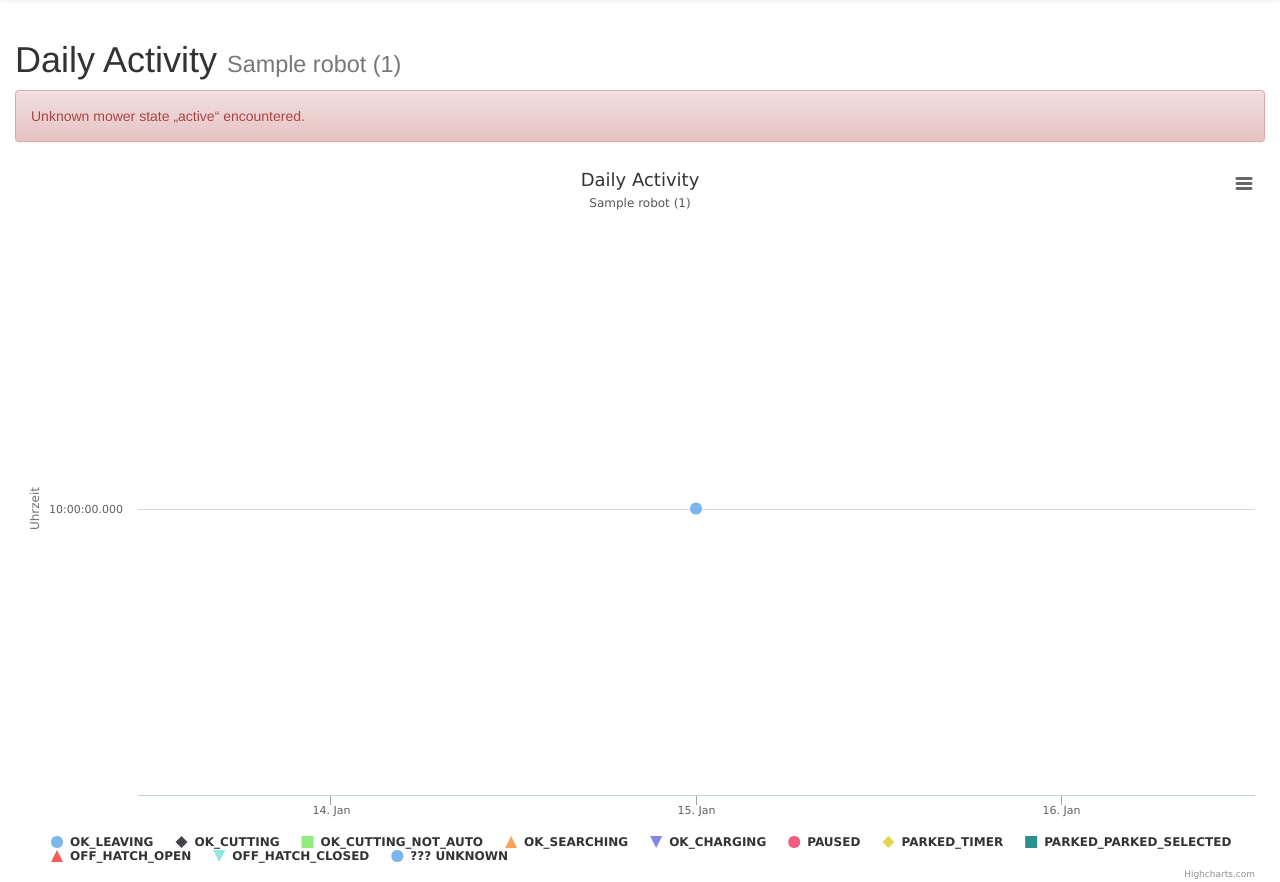
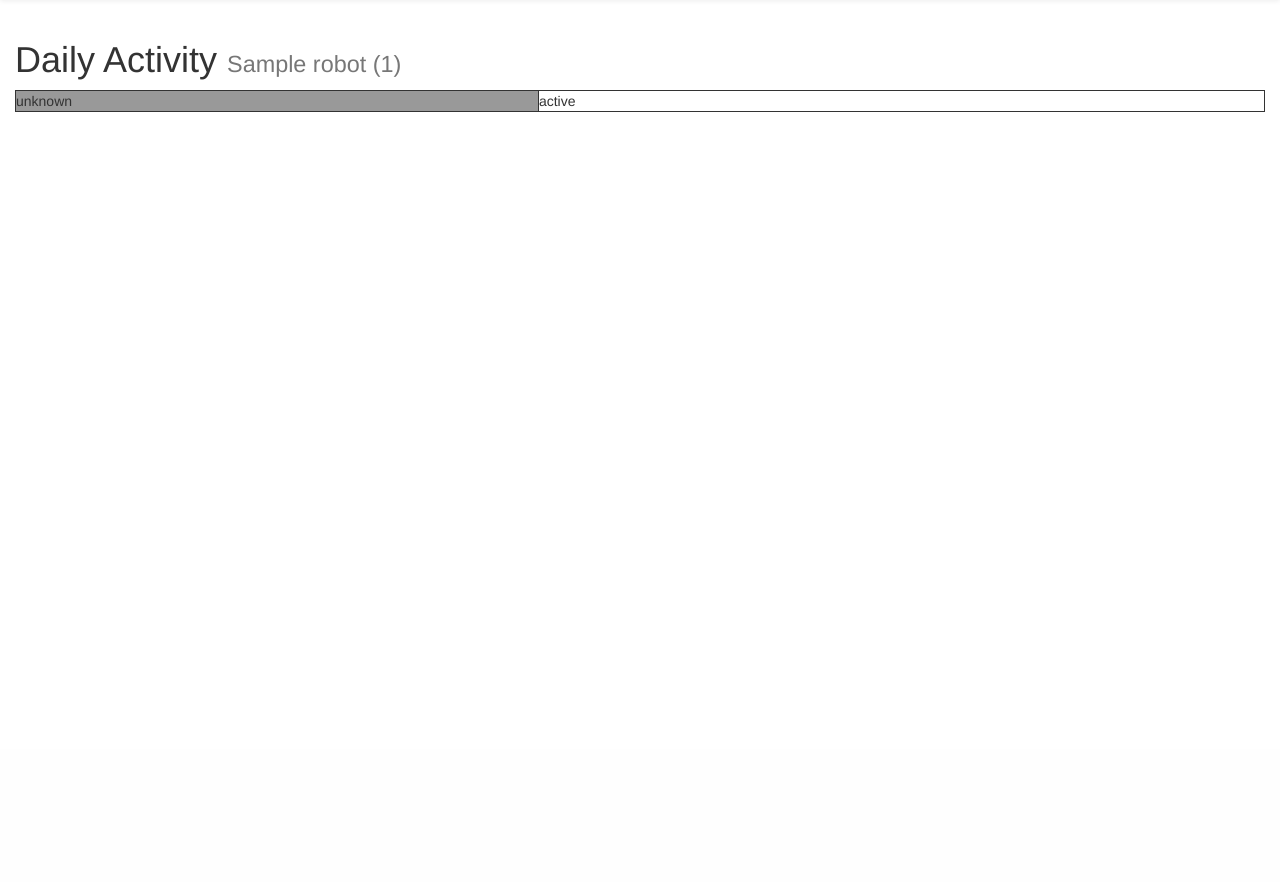
Before and after one commit to carstenfuchs/Roamer, a Django app: page /robot/1/daily/ in a window 1280 px wide. Shown: the part 51-933 px from the top of the page. After the commit the page ends 163 px from the top, so only its background shows below. Run offline with Django 3.2, Linux system fonts and the light colour scheme; a user stored in the database is signed in; tables that the repository leaves empty hold one stand-in row (values such as "Sample post"); some libraries are stand-ins or nearby versions.

Commit message:
rewrite the daily activity view

```diff
--- a/HusqAM/templates/HusqAM/ShowTimelineDaily.html
+++ b/HusqAM/templates/HusqAM/ShowTimelineDaily.html
@@ -3,109 +3,68 @@
 
 {% block title %}Daily activity for {{ robot }}{% endblock %}
 
-{% block extrascript %}
-    <script src="{% static 'common/Highcharts/js/highcharts.js' %}"></script>
-<!--<script src="{% static 'common/Highcharts/js/themes/grid.js' %}"></script> -->
-    <script src="{% static 'common/Highcharts/js/modules/exporting.js' %}"></script>
+{% block extrastyle %}
+    <style>
+        table.ActivitySequence {
+            margin-bottom: 12px;
+        }
 
-    <script>
-        var chart;
+        table.ActivitySequence tr td {
+            overflow: hidden;
+            white-space: nowrap;
+            border: 1px solid #333;
+            min-height: 8px;
+        }
 
-        $(document).ready(function() {
-            Highcharts.setOptions({
-                lang: {
-                    decimalPoint: ',',
-                    thousandsSep: '.',
-                    downloadJPEG: 'als JPEG Bild herunterladen',
-                    downloadPDF: 'als PDF Dokument herunterladen',
-                    downloadPNG: 'als PNG Bild herunterladen',
-                    downloadSVG: 'als SVG Vektorgrafik herunterladen',
-                    exportButtonTitle: 'Diagramm als Raster- oder Vektorgrafik herunterladen',
-                    printButtonTitle: 'Diagramm ausdrucken',
-                    months: ['Januar', 'Februar', 'März', 'April', 'Mai', 'Juni',
-                             'Juli', 'August', 'September', 'Oktober', 'November', 'Dezember'],
-                    resetZoom: 'Zoom zurücksetzen',
-                    resetZoomTitle: 'Zoom auf 1:1 Originalansicht zurücksetzen',
-                    shortMonths: ['Jan', 'Feb', 'Mär', 'Apr', 'Mai', 'Jun', 'Jul', 'Aug', 'Sep', 'Okt', 'Nov', 'Dez'],
-                    weekdays: ['Sonntag', 'Montag', 'Dienstag', 'Mittwoch', 'Donnerstag', 'Freitag', 'Samstag']
+        table.ActivitySequence tr td.unknown {
+            background-color: #999;
         }
-            });
 
-            chart = new Highcharts.Chart({
-                chart: {
-                    ignoreHiddenSeries: false,      // Nicht den sichtbaren (Y-Achsen-)Ausschnitt anpassen, wenn eine Serie ausgeblendet wird.
-                    renderTo: 'GraphContainer',
-                    type: 'scatter',
-                    zoomType: 'x',
-                    resetZoomButton: {
-                        relativeTo: 'chart',
-                        position: { x: -120, y: 10 }
+        table.ActivitySequence tr td.OK_LEAVING {
+            background-color: #80ffff;
         }
-                },
-                exporting: {
-                    filename: 'Daily_Activity',
-                    width: 1600
-                },
-                title: {
-                    text: 'Daily Activity'
-                },
-                subtitle: {
-                    text: '{{ robot }}'
-                },
-                xAxis: {
-                    type: 'datetime',
-                    title: {
-                        // text: 'Datum'
-                    },
-                    minRange:      3 * 24 * 3600 * 1000,      // Kann nicht weiter reinzoomen als "3 Tage".
-                    minTickInterval:   24 * 3600 * 1000,      // Beim Reinzoomen keine Ticks für Stunden anzeigen.
-                    tickColor: '#A0A0A0',
-                    showLastLabel: true,
 
-                    minorTickInterval: 24 * 3600 * 1000,      // Die "kleinen" Ticks für jeden Tag anzeigen.
-                    minorTickColor: '#C0D0E0',
-                    minorTickWidth: 1,
-                    minorTickLength: 3,
-                    minorGridLineWidth: 0
-                },
-                yAxis: {
-                    type: 'datetime',
-                    title: {
-                        text: 'Uhrzeit'
-                    },
-                    tickPixelInterval: 50
-                },
-                tooltip: {
-                    crosshairs: true,
-                    useHTML: true,
-                    formatter: function() {
-                        // if (!this.point.name)   // Kein Tooltip für Öffnungs- und Schließungszeiten anzeigen.
-                        //     return false;
+        table.ActivitySequence tr td.OK_CUTTING {
+            background-color: #80ff80;
+        }
 
-                        return this.series.name + ': ' + Highcharts.dateFormat('%H:%M', this.y)
-                        //return '<a href="{# url 'lori:erfasse-abt' Abt|classname|lower Abt.id #}?Datum=' + Highcharts.dateFormat('%Y-%m-%d', this.x) + '">' +
-                        //    Highcharts.dateFormat('%A, %Y-%m-%d', this.x + this.y) + '</a><br>' +
-                        //    '<span style="color: ' + this.series.color + '; font-weight: bold;">' + this.series.name + ':</span>' +
-                        //        ' <b>' + Highcharts.dateFormat('%H:%M', this.y) + '</b><br>' +
-                        //    (this.point.name ? this.point.name : '');
+        table.ActivitySequence tr td.OK_CUTTING_NOT_AUTO {
+            background-color: #40cc40;
         }
-                },
-                legend: {
-                    // align: 'left',
-                },
-                plotOptions: {
-                    scatter: {
-                        // allowPointSelect: true,     // Punkte dürfen durch Anklicken ausgewählt werden.
-                        turboThreshold: 30000,      // Um alle Punkte eines ganzen Jahres anzeigen zu können.
-                        marker: {
-                            radius: 6,
+
+        table.ActivitySequence tr td.OK_SEARCHING {
+            background-color: #80ffff;
         }
+
+        table.ActivitySequence tr td.OK_CHARGING {
+            background-color: #ffff80;
         }
-                },
-                series: {{ series|safe }}
-            });
-        });
-    </script>
+
+        table.ActivitySequence tr td.PAUSED {
+            background-color: #999;
+        }
+
+        table.ActivitySequence tr td.PARKED_TIMER {
+            background-color: #4040ff;
+            color: white;
+        }
+
+        table.ActivitySequence tr td.PARKED_PARKED_SELECTED {
+            background-color: #0000cc;
+            color: white;
+        }
+
+        table.ActivitySequence tr td.OFF_HATCH_OPEN,
+        table.ActivitySequence tr td.OFF_HATCH_CLOSED {
+            background-color: #ff8080;
+        }
+
+        table.ActivitySequence tr td.ERROR {
+            background-color: #ee0000;
+            color: white;
+        }
+
+    </style>
 {% endblock %}
 
 {% block main-navbar %}
@@ -118,15 +77,25 @@
     <div class="row">
         <div class="col-lg-12">
             <h1>Daily Activity <small>{{ robot }}</small></h1>
-            {% if problems %}
-                <div class="alert alert-danger" role="alert">
-                    {% for p in problems %}
-                        <p>{{ p }}</p>
+        </div>
+    </div>
+
+    <div class="row">
+        <div class="col-lg-12">
+            {% for day in days %}
+            <table class="ActivitySequence">
+                <tr>
+                    {% for duration, state in day.states %}
+                    <td style="width: {{ duration }}px; max-width: {{ duration }}px;"
+                        title="{{ state.mowerStatus }}"
+                        class="{{ state.mowerStatus }}">
+                        {{ state.mowerStatus }}
+                    </td>
+                    {% endfor %}
+                </tr>
+            </table>
             {% endfor %}
         </div>
-                {% endif %}
     </div>
 </div>
-    <div id="GraphContainer" style="width: 100%; height: 720px"></div>
-</div>
 {% endblock %}
--- a/HusqAM/views/ShowTimeline.py
+++ b/HusqAM/views/ShowTimeline.py
@@ -1,57 +1,62 @@
-import json
-from calendar import timegm
-from datetime import datetime
 from django.contrib.auth.decorators import login_required
-from django.http import HttpResponse
 from django.shortcuts import get_object_or_404, render
 from HusqAM.models import Robot, Status
+
+
+# mowerStatesList = (
+#     "OK_LEAVING", "OK_CUTTING", "OK_CUTTING_NOT_AUTO", "OK_SEARCHING", "OK_CHARGING",
+#     "PAUSED", "PARKED_TIMER", "PARKED_PARKED_SELECTED",
+#     "OFF_HATCH_OPEN", "OFF_HATCH_CLOSED",
+#     "??? UNKNOWN",
+# )
+
+
+class Day:
+    def __init__(self):
+        self.states = []
 
 
 @login_required
 def Daily(request, robot_id):
     robot = get_object_or_404(Robot, id=robot_id)
-    series = {}
-    problems = []
+    all_states = robot.status_set.all()
 
-    mowerStatesList = (
-        "OK_LEAVING", "OK_CUTTING", "OK_CUTTING_NOT_AUTO", "OK_SEARCHING", "OK_CHARGING",
-        "PAUSED", "PARKED_TIMER", "PARKED_PARKED_SELECTED",
-        "OFF_HATCH_OPEN", "OFF_HATCH_CLOSED",
-        "??? UNKNOWN",
+    this_state = Status(
+        robot=robot,
+        timestamp=all_states[0].timestamp.replace(hour=0, minute=0, second=0, microsecond=0),
+        mowerStatus="unknown"
     )
 
-    for mowerStatus in mowerStatesList:
-        series[mowerStatus] = {
-            'name': mowerStatus,
-          # 'color': '',
-            'data': [],
-        }
+    days = []
+    day = Day()
+    day_left = 1440
 
-    for st in robot.status_set.all():
-        # Highcharts nimmt per Voreinstellungen Daten und Zeiten in UTC entgegen, als Millisekunden seit der Unix-Epoche.
+    for next_state in all_states:
+        duration_left = int((next_state.timestamp - this_state.timestamp).total_seconds()) // 60
 
-        # Beachte, dass calendar.timegm() die Inverse von time.gmtime() (nicht von time.mktime()) ist:
-        # http://docs.python.org/library/calendar.html#calendar.timegm
-        # ts = st.timestamp
-        # day = datetime(ts.year, ts.month, ts.day)   # time component is 0:00:00
-        # x = timegm( day.utctimetuple() ) * 1000.0
-        # y = (ts.hour * 3600 + ts.minute * 60) * 1000.0
+        while duration_left:
+            if duration_left <= day_left:
+                day.states.append((duration_left, this_state))
+                day_left -= duration_left
 
-        x = st.timestamp.replace(hour=0, minute=0, second=0, microsecond=0).timestamp() * 1000.0
-        y = st.timestamp.replace(year=1970, month=1, day=1).timestamp() * 1000.0
+                duration_left = 0
+            else:
+                day.states.append((day_left, this_state))
+                duration_left -= day_left
 
-        if st.mowerStatus not in series:
-            problems.append("Unknown mower state „{}“ encountered.".format(st.mowerStatus))
-            st.mowerStatus = "??? UNKNOWN"
+                days.append(day)
+                day = Day()
+                day_left = 1440
 
-        series[st.mowerStatus]['data'].append({
-            'name': st.mowerStatus,
-            'x': x,
-            'y': y,
-        })
+        # prepare the next iteration
+        this_state = next_state
+
+    # add a final span to complete the last day
+    if day_left > 0:
+        day.states.append((day_left, this_state))
+        days.append(day)
 
     return render(request, 'HusqAM/ShowTimelineDaily.html', {
         'robot': robot,
-        'series': json.dumps(list(series.values())),
-        'problems': problems,
+        'days': days,
     })
```
Lines whose indentation alone changed are shown as unchanged.
